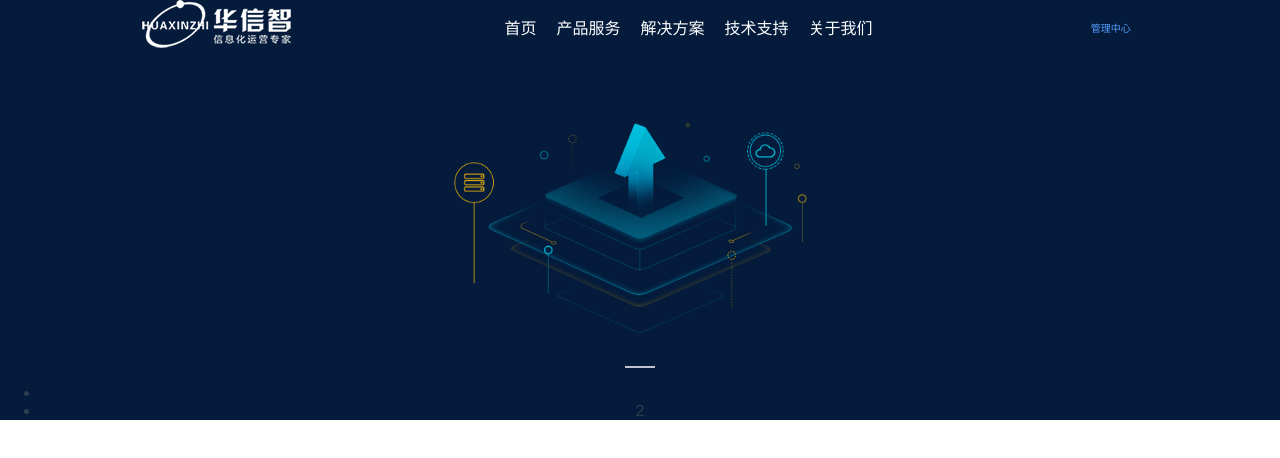
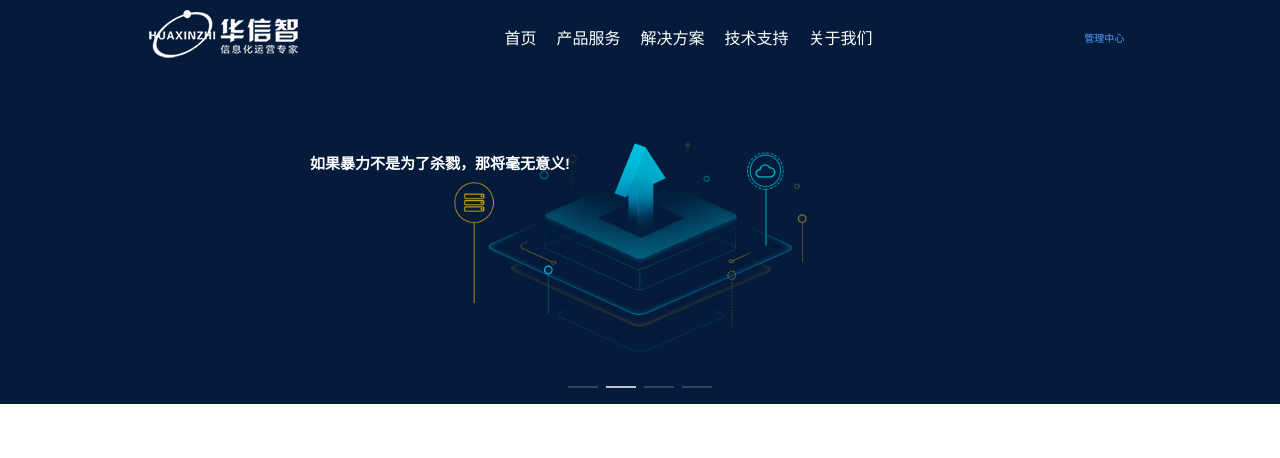
Before and after one commit to RobinYang11/huaxinzhi, a Vue app in the folder hxz/: page / in a window 1280 px wide. Shown: the top 458 px of the page. Built offline with nearby package versions, Linux system fonts and the light colour scheme.

Commit message:
增加轮播图片动画效果

```diff
--- a/hxz/index.html
+++ b/hxz/index.html
@@ -4,7 +4,7 @@
     <meta charset="utf-8">
     <meta name="viewport" content="width=device-width,initial-scale=1.0">
     <title>hxz</title>
-    <link rel="stylesheet" href="static/css/vue2-animate.min.css">
+
   </head>
   <body>
     <div id="app"></div>
--- a/hxz/package.json
+++ b/hxz/package.json
@@ -10,6 +10,7 @@
     "build": "node build/build.js"
   },
   "dependencies": {
+    "animate.css": "^3.5.2",
     "element-ui": "^2.0.9",
     "less": "^2.7.3",
     "less-loader": "^4.0.5",
--- a/hxz/src/App.vue
+++ b/hxz/src/App.vue
@@ -23,7 +23,6 @@
 </script>
 
 <style <style lang="less">
-
     *{
       padding: 0 ;
       margin: 0 auto;
--- a/hxz/src/components/navigationBar.vue
+++ b/hxz/src/components/navigationBar.vue
@@ -26,6 +26,7 @@ export default {
 </script>
 <style lang="less" scoped>
     .navgationBar{
+        padding: 10px;
         background-color: #041b3b;
         display: flex;
         display: -webkit-flex;
--- a/hxz/src/main.js
+++ b/hxz/src/main.js
@@ -5,6 +5,8 @@ import App from './App'
 import router from './router'
 import ElementUI from 'element-ui'
 import 'element-ui/lib/theme-chalk/index.css'
+import animate from 'animate.css'
+Vue.use(animate)
 
 Vue.config.productionTip = false
 Vue.use(ElementUI)
--- a/hxz/src/pages/home.vue
+++ b/hxz/src/pages/home.vue
@@ -5,27 +5,22 @@
                     <div class="slide-banner">
                         <el-carousel indicator-position="outside">
                             <el-carousel-item v-for="(item,index) in banner" :key="index">
-                                <div class="img-item">
+
+                                <div class="img-item animated zoomIn">
                                     <img :src="item.img[0]" alt="">
                                 </div>
-                                <div class="img-item">
+                                <div class="img-item animated fadeIn ">
                                     <img :src="item.img[1]" alt="">
                                 </div>
-                                <div class="img-item" >
+                                <div class="img-item animated zoomIn" >
                                     <img :src="item.img[2]" alt="">
                                 </div>
+                                <h3 class="animated rotateIn">{{item.title}}</h3>
                             </el-carousel-item>
                         </el-carousel>
                     </div>
-                    <div>
-                        <ul>
-                            <li>
-                                <transition-group name="fadeLeft" tag="h3">
-                                <h3>hellllooooooooo</h3>
-                                </transition-group>
-                            </li>
-                            <li>2</li>
-                        </ul>
+                    <div class="animated zoomIn">
+
                     </div>
             </div>
          </div>
@@ -39,15 +34,36 @@
             return {
                 banner:[
                     {
-                        title:"banner1",
+                        title:"如果暴力不是为了杀戮，那将毫无意义!",
+                        img:[
+                            "/static/img/banner1-1.png",
+                            "/static/img/banner1-2.png",
+                            "/static/img/banner1-3.png",
+                        ]
+                    }, {
+                        title:"如果暴力不是为了杀戮，那将毫无意义!",
+                        img:[
+                            "/static/img/banner1-1.png",
+                            "/static/img/banner1-2.png",
+                            "/static/img/banner1-3.png",
+                        ]
+                    },
+                     {
+                        title:"如果暴力不是为了杀戮，那将毫无意义!",
+                        img:[
+                            "/static/img/banner1-1.png",
+                            "/static/img/banner1-2.png",
+                            "/static/img/banner1-3.png",
+                        ]
+                    },
+                     {
+                        title:"如果暴力不是为了杀戮，那将毫无意义!",
                         img:[
                             "/static/img/banner1-1.png",
                             "/static/img/banner1-2.png",
                             "/static/img/banner1-3.png",
                         ]
                     }
-
-
                 ]
             }
         },
@@ -61,18 +77,20 @@
     .bc{
         background-color:#041b3b;
     }
+
     .home{
-
          background-color:#041b3b;
         .slide-banner{
            .el-carousel{
                 background-color:none !important;
                 .el-carousel__item h3 {
-                color: #475669;
-                font-size: 18px;
-                opacity: 0.75;
-                line-height: 300px;
-                margin: 0;
+                    position: relative;
+                    left: -200px;
+                    color: white;
+                    font-size: 15px;
+                    opacity: 0.75;
+                    line-height: 180px;
+                    margin: 0;
                 }
 
                 .el-carousel__item .img-item{
@@ -80,13 +98,16 @@
                     top: 0px;
                     img {
                         width:50%;
+                    }
 
-                    }
+
                 }
+                .img-item:hover{
+                    top:10px;
+                }
+
                  .el-carousel__item{
                      background-color: transparent !important;
-
-
                  }
                 .el-carousel__item:nth-child(2n) {
                     background-color: #99a9bf;
```
Also changed, not shown: 1 other file (tests, documents, lock files or other folders).
